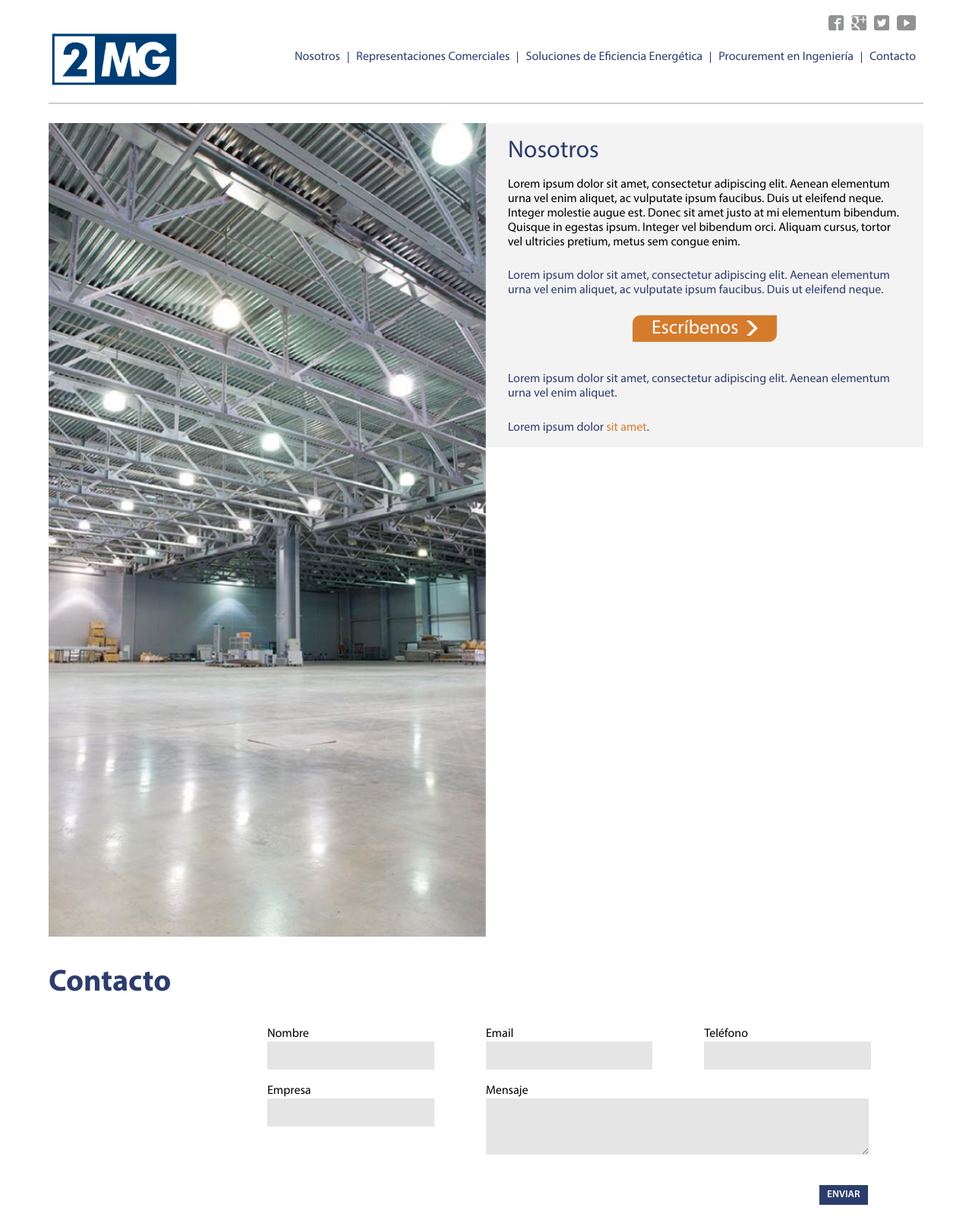
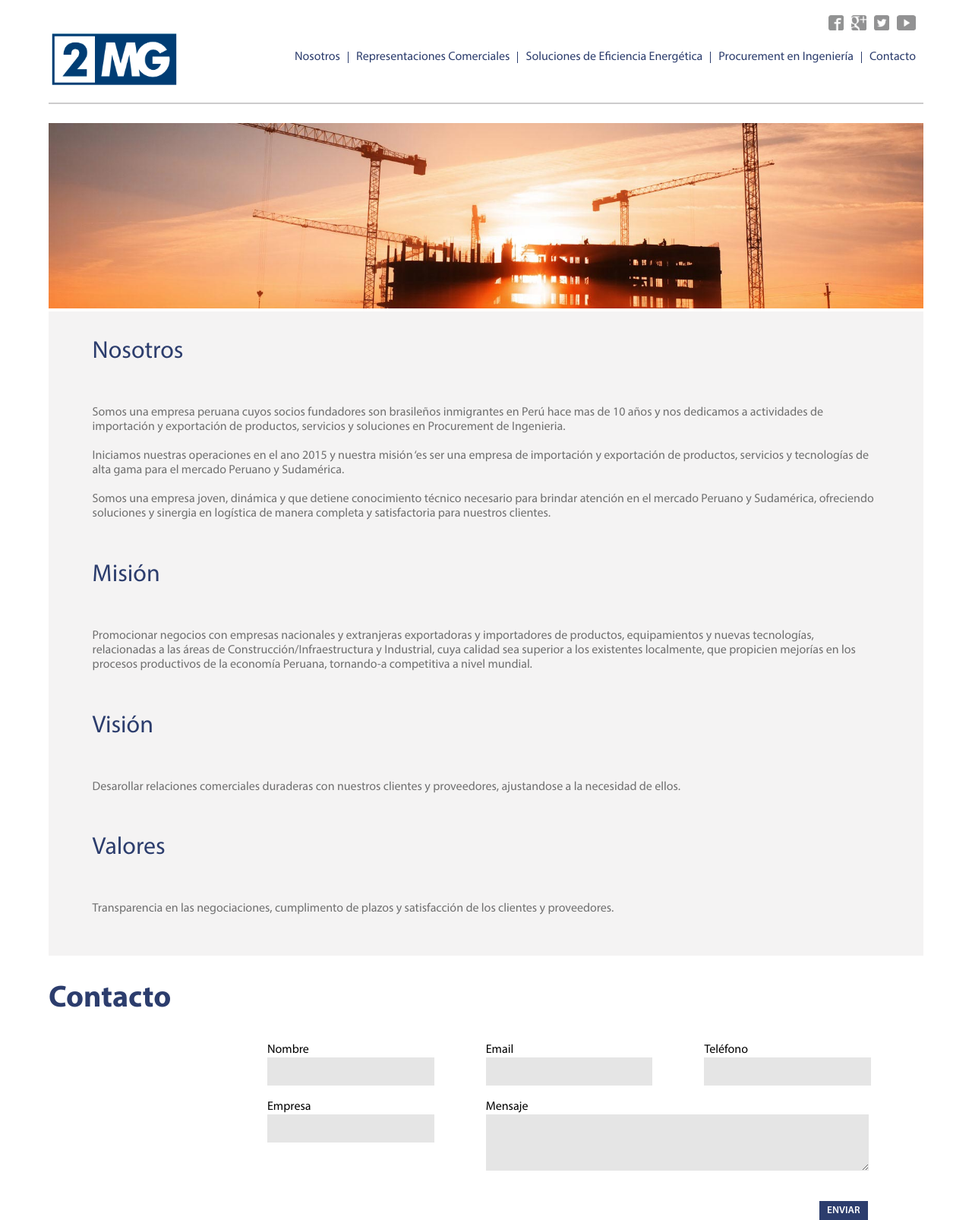
Before and after one commit to BRANDEMMA/2mg, a PHP site: page /nosotros.php in a window 1280 px wide. Shown: the top 1606 px of the page at 76% size. Run offline with PHP 8.4, Linux system fonts and the light colour scheme.

Commit message:
Cambios de textos

```diff
--- a/css/estilos.css
+++ b/css/estilos.css
@@ -260,6 +260,33 @@ header{
 }
 
 
+.izquierda-nosotros2{
+	float: left;
+	width: 100%;
+}
+.izquierda-nosotros2 img{
+	width: 100%;
+}
+.derecha-nosotros2{
+	background-color: #F4F3F3;
+	float: left;
+	width: 100%;
+}
+.derecha-nosotros-centrado{
+	margin: 0 auto;
+	padding-top: 3%;
+	width: 90%;
+}
+.derecha-nosotros-centrado h2{
+	color: #2C3D6D;
+	font-family: "my_riad_pro_regular";
+	font-size: 2em;
+	font-weight: normal;
+	margin: 0;
+}
+.derecha-nosotros-centrado p{
+	font-family: "my_riad_pro_regular";
+}
 
 
 
@@ -479,8 +507,8 @@ footer img{
 .derecha-energetica-centrado p{
 	font-family: "my_riad_pro_regular";
 }
-.derecha-energetica-centrado p span{
-	color: #D57B2C;
+.texto-gris{
+	color: #707070;
 }
 .texto-azul{
 	color: #2C3D6D;
--- a/index.php
+++ b/index.php
@@ -50,7 +50,7 @@
 		<div class="nosotros"><a name="nosotros"></a>
 			<div class="izquierda-nosotros">
 				<img src="img/logo-2mg.gif">
-				<p>Lorem Ipsum es simplemente el texto de relleno de las imprentas y archivos de texto. Lorem Ipsum ha sido el texto de relleno estándar de las industrias desde el año 1500, cuando un impresor (N. del T. persona que se dedica a la imprenta) desconocido usó una galería de textos y los mezcló de tal manera que logró hacer un libro de textos especimen. No sólo sobrevivió 500 años, sino que tambien ingresó como texto de relleno en documentos electrónicos.</p>
+				<p>Somos una empresa peruana cuyos socios fundadores son brasileños inmigrantes en Perú hace mas de 10 años y nos dedicamos a actividades de importación y exportación de productos, servicios y soluciones en Procurement de Ingenieria.</p>
 				<a class="boton" href="nosotros.php">Leer Más</a>
 
 				<div class="clear"></div>
--- a/nosotros.php
+++ b/nosotros.php
@@ -26,22 +26,24 @@
 	</header>
 
 	<div class="contenido linea-energetica">
-		<div class="izquierda-energetica">
-			<img src="img/solucion-energetica-2mg.jpg">
+		<div class="izquierda-nosotros2">
+			<img src="img/construccion-altamira.jpg">
 		</div>
-		<div class="derecha-energetica">
-			<div class="derecha-energetica-centrado">
+		<div class="derecha-nosotros2">
+			<div class="derecha-nosotros-centrado">
 				<h2>Nosotros</h2>
-				<p>Lorem ipsum dolor sit amet, consectetur adipiscing elit. Aenean elementum urna vel enim aliquet, ac vulputate ipsum faucibus. Duis ut eleifend neque. Integer molestie augue est. Donec sit amet justo at mi elementum bibendum. Quisque in egestas ipsum. Integer vel bibendum orci. Aliquam cursus, tortor vel ultricies pretium, metus sem congue enim.</p>
-				<p class="texto-azul espaciado">Lorem ipsum dolor sit amet, consectetur adipiscing elit. Aenean elementum urna vel enim aliquet, ac vulputate ipsum faucibus. Duis ut eleifend neque.</p>
+				<p class="texto-gris espaciado">Somos una empresa peruana cuyos socios fundadores son brasileños inmigrantes en Perú hace mas de 10 años y nos dedicamos a actividades de importación y exportación de productos, servicios y soluciones en Procurement de Ingenieria.<br><br>
+				Iniciamos nuestras operaciones en el ano 2015 y nuestra misión ‘es ser una empresa de importación y exportación de productos, servicios y tecnologías de alta gama para el mercado Peruano y Sudamérica.<br><br>
+				Somos una empresa joven, dinámica y que detiene conocimiento técnico necesario para brindar atención en el mercado Peruano y Sudamérica, ofreciendo soluciones y sinergia en logística de manera completa y satisfactoria para nuestros clientes.</p>
 
-				<div class="escribenos">
-					<a href="">Escríbenos <img src="img/flecha-derecha-blanca.png"></a>
-				</div>
+				<h2>Misión</h2>
+				<p class="texto-gris espaciado">Promocionar negocios con empresas nacionales y extranjeras exportadoras y importadores de productos, equipamientos y nuevas tecnologías, relacionadas a las áreas de Construcción/Infraestructura y Industrial, cuya calidad sea superior a los existentes localmente, que propicien mejorías en los procesos productivos de la economía Peruana, tornando-a competitiva a nivel mundial.</p>
 
-				<p class="texto-azul espaciado">Lorem ipsum dolor sit amet, consectetur adipiscing elit. Aenean elementum urna vel enim aliquet.</p>
+				<h2>Visión</h2>
+				<p class="texto-gris espaciado">Desarollar relaciones comerciales duraderas con nuestros clientes y proveedores, ajustandose a la necesidad de ellos.</p>
 
-				<p class="texto-azul">Lorem ipsum dolor <span>sit amet</span>.</p>
+				<h2>Valores</h2>
+				<p class="texto-gris espaciado">Transparencia en las negociaciones, cumplimento de plazos y satisfacción de los clientes y proveedores.</p>
 			</div>
 		</div>
 
--- a/pie-pagina.php
+++ b/pie-pagina.php
@@ -58,7 +58,7 @@
 	</div>
 
 	<footer>
-		<p>Diseñado por <a href="http://brandemma.com/" target="_blank">BRANDEMMA <!-- <img src="img/logo-brandemma.png"> --></a></p>
+		<p>Diseñado por <a href="http://brandemma.com/" target="_blank"><img src="img/brandemma.gif"></a></p>
 	</footer>
 
 <?php
```
Also changed, not shown: other parts of css/estilos.css (+37 -5 lines), productos.php (+8 -1 lines), representaciones-comerciales.php (+10 -7 lines), soluciones-eficiencia-energetica.php (+7 -4 lines), img/brandemma.gif (added), img/construccion-altamira.jpg (added).
